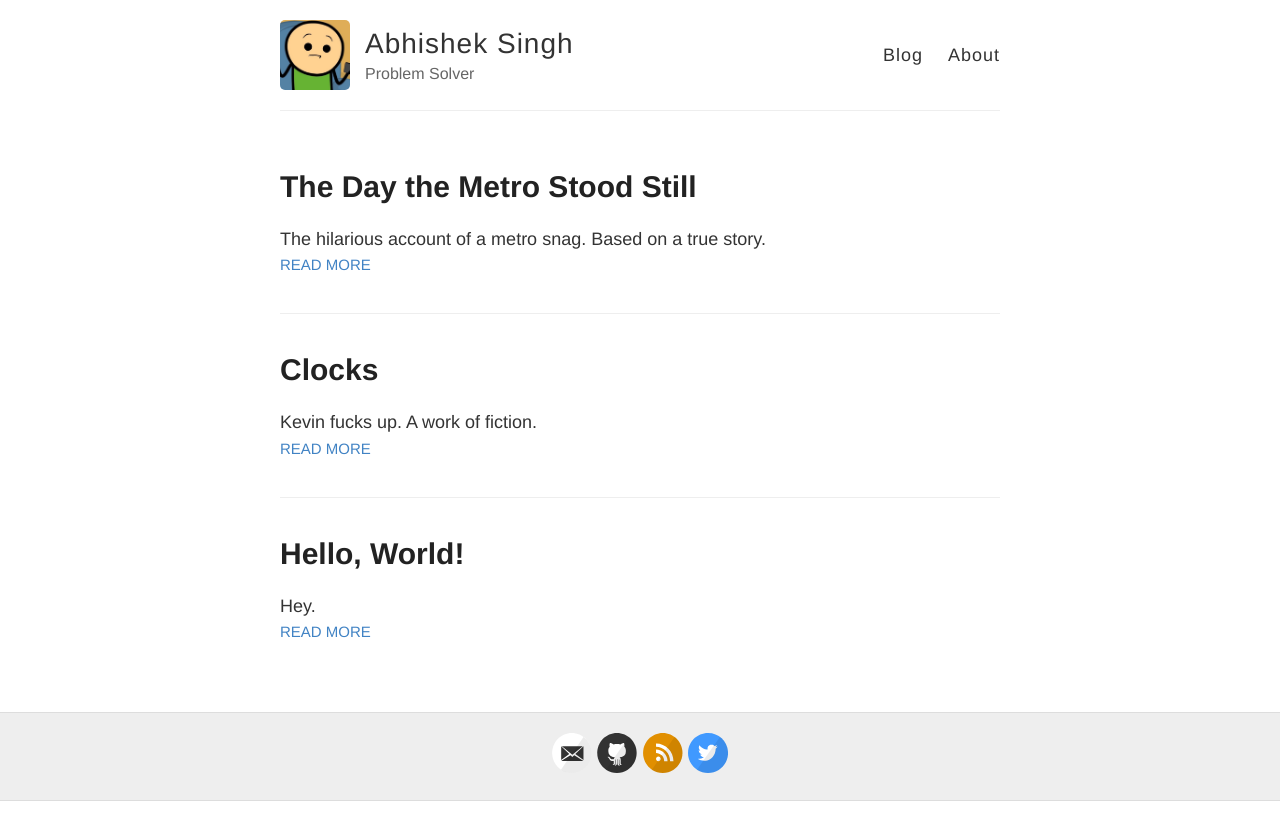
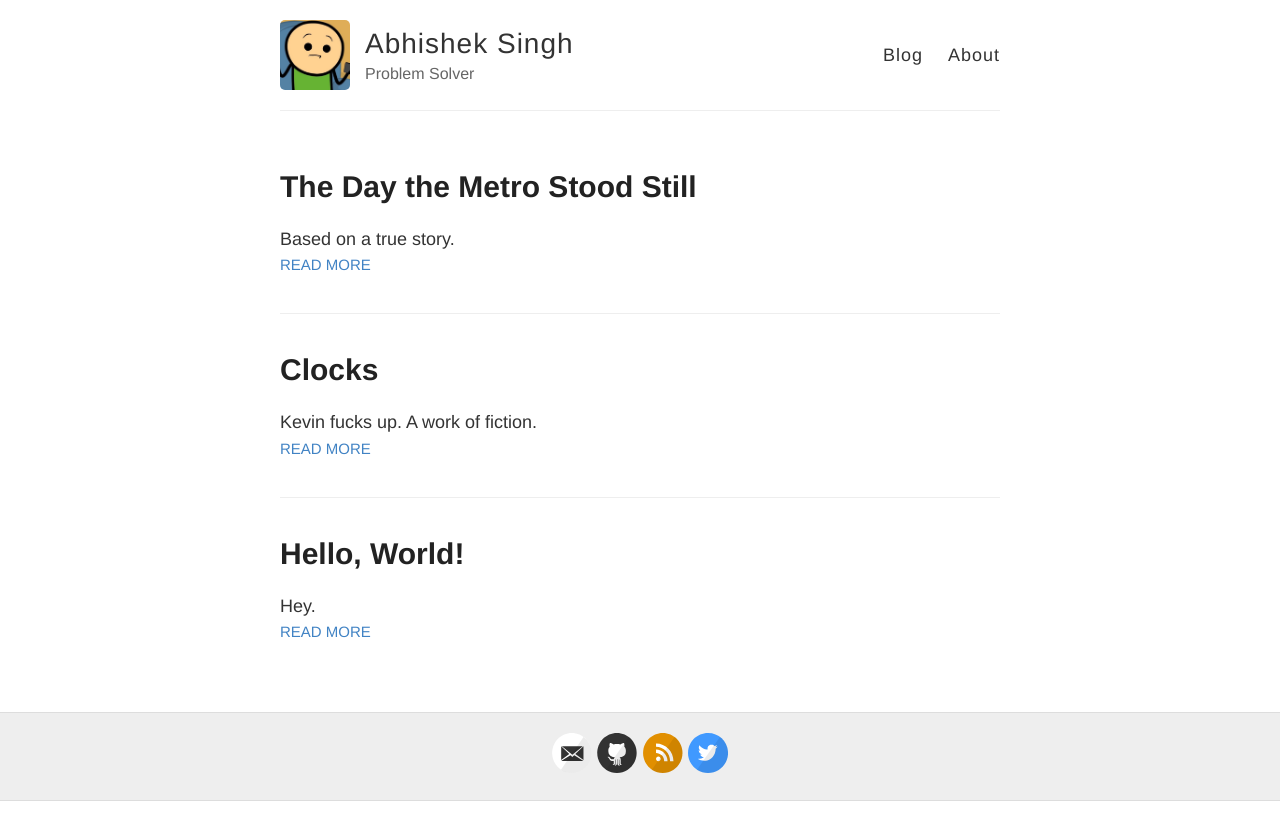
Before and after one commit to databhishek/databhishek.github.io, a Jekyll site: the page built from index.html, in a window 1280 px wide. Shown: the top 840 px of the page. Built offline with Jekyll 4.4.1, drawn with Linux system fonts in a browser that asks for light colours.

Commit message:
fix minor things

```diff
--- a/_posts/2016-05-09-metro.md
+++ b/_posts/2016-05-09-metro.md
@@ -3,7 +3,7 @@ layout: post
 title: The Day the Metro Stood Still
 blog: true
 author: Abhishek Singh
-excerpt: The hilarious account of a metro snag. Based on a true story.
+excerpt: Based on a true story.
 ---
 
 It was around 6:30 PM when I reached the station. The day seemed to be coming down slowly as I heaved my backpack through the security checkpoint, up the stairs and into the metro.
```
